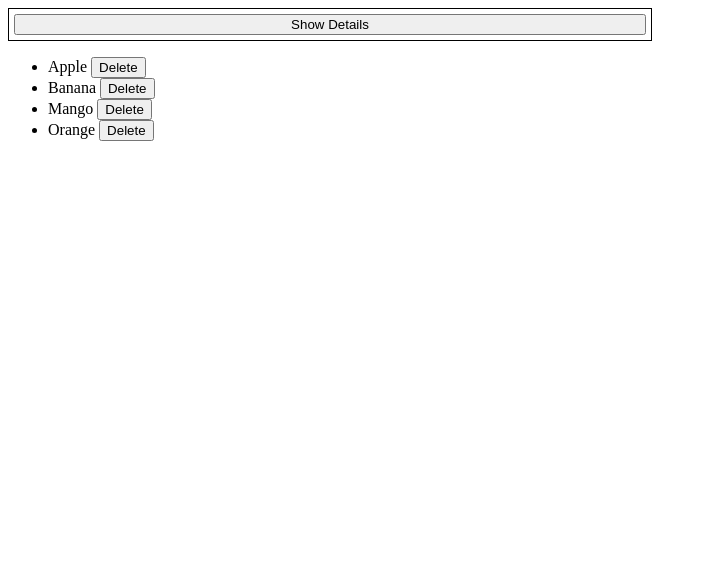
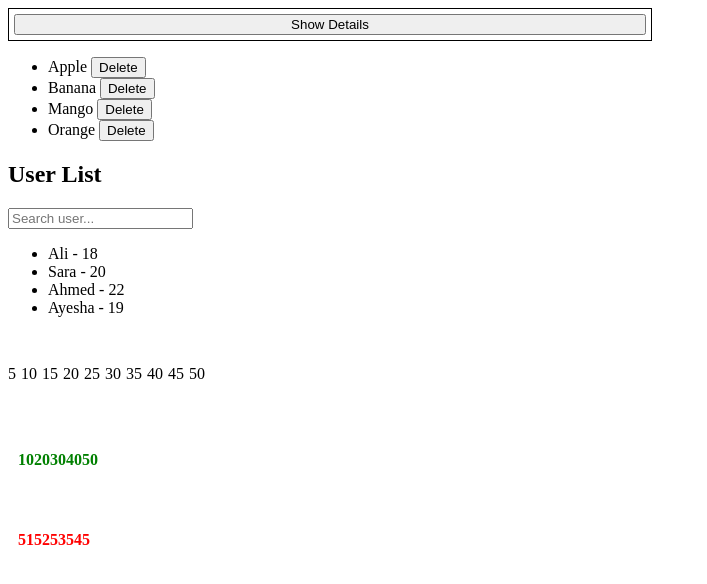
Before and after one commit to ridabajwa1024/Learn_React, a React (Create React App) app: page / in a window 1280 px wide. Shown: the top 584 px of the page, without its empty margins (0-707 px from the left). Built offline with nearby package versions, Linux system fonts and the light colour scheme.

Commit message:
filter method

```diff
--- a/src/App.js
+++ b/src/App.js
@@ -6,7 +6,9 @@
 // import FileManager from "./uploading.jsx";
 // import EventsInreact from "./Day04/EventsInreact"
 import Conditionals from "./Day04/Conditionals";
-import List from "./Day04/list";
+import List from "./Day04/listPractice/list";
+import List1 from "./Day04/listPractice/list1";
+import List2 from "./Day04/listPractice/List2";
 function App() {
   return (
     <>
@@ -20,6 +22,8 @@ function App() {
       {/* <EventsInreact/> */}
       <Conditionals/>
       <List/>
+      <List1/>
+      <List2/>
     </>
   );
 }
--- /dev/null
+++ b/src/Day04/listPractice/List2.jsx
@@ -0,0 +1,42 @@
+import React from 'react'
+
+function List2() {
+    const numbers = [5, 10, 15, 20, 25,30,35,40,45,50];
+const even = numbers.filter( (num) => num % 2 === 0 );
+const odd = numbers.filter( (num) => num % 2 !== 0 );
+  return (
+    <div style={{display: "flex",
+        gap : "10px",
+        flexDirection :  "column"
+    }}>
+     <p style={{ display : "flex",
+     gap : "5px"
+
+     }}> {numbers.map((num , index) =>
+      <p key={index}>{num}</p>)}
+</p>
+      <div style={{
+        display : "flex",
+        gap : "5px",
+        color : "green",
+        padding : "10px",
+        fontWeight : "bold"
+      }}> <p> {even}</p>
+      </div>
+
+       <p style={{
+        display : "flex",
+        gap : "5px",
+        padding : "10px",
+        fontWeight : "bold",
+        color : "red",
+
+      }}> {odd}
+      </p>
+    </div>
+
+
+  )
+}
+
+export default List2
--- a/src/Day04/list.jsx
+++ b/src/Day04/listPractice/list.jsx
@@ -8,7 +8,7 @@ function List() {
     "Orange",
   ]);
 
-  // delete function
+  // delete function (component ke andar define karo, useEffect me nahi)
   const del = (delFruit) => {
     setdelete(delt.filter((fruit) => fruit !== delFruit));
   };
--- /dev/null
+++ b/src/Day04/listPractice/list1.jsx
@@ -0,0 +1,46 @@
+import React, { useState } from "react";
+
+function SearchList() {
+  const [search, setSearch] = useState(""); // input ki value store hogi
+
+  const users = [
+    { id: 1, name: "Ali", age: 18 },
+    { id: 2, name: "Sara", age: 20 },
+    { id: 3, name: "Ahmed", age: 22 },
+    { id: 4, name: "Ayesha", age: 19 },
+  ];
+
+  // filter logic: jo user ka name search input se match kare
+  const filteredUsers = users.filter((user) =>
+    user.name.toLowerCase().includes(search.toLowerCase())
+  );
+
+  return (
+    <div>
+      <h2>User List</h2>
+
+      {/* Input box */}
+      <input
+        type="text"
+        placeholder="Search user..."
+        value={search}
+        onChange={(e) => setSearch(e.target.value)} // input ki value update hogi
+      />
+
+      {/* Filtered list */}
+      <ul>
+        {filteredUsers.length > 0 ? (
+          filteredUsers.map((user) => (
+            <li key={user.id}>
+              {user.name} - {user.age}
+            </li>
+          ))
+        ) : (
+          <p>No user found</p> // agar koi match na mile
+        )}
+      </ul>
+    </div>
+  );
+}
+
+export default SearchList;
```
